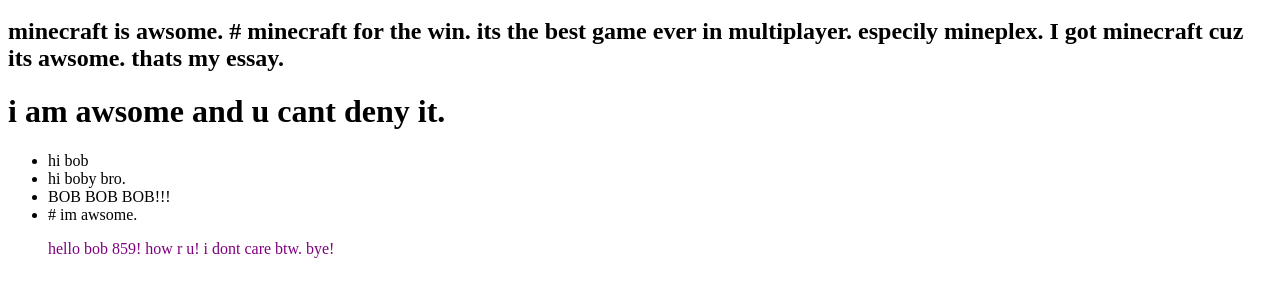
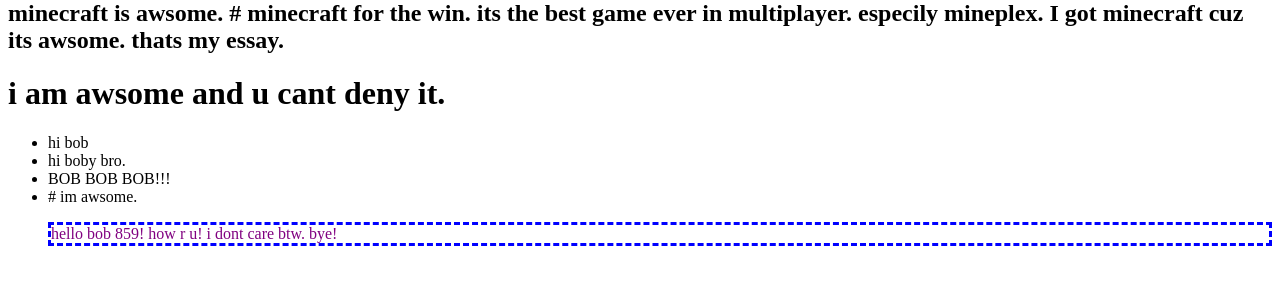
Before and after one commit to bob859/bob859, a plain HTML site: page index.html in a window 1280 px wide. Shown: the part 332-626 px from the top of the page. Drawn offline with Linux system fonts and the light colour scheme.

Commit message:
Update index.html

```diff
--- a/index.html
+++ b/index.html
@@ -5,7 +5,21 @@
       <title>   </title>
   <style> p {font-family: "Times New Roman", Georgia, Serif;
     Color: purple;
-  }</style>
+
+  }
+
+    p {
+  border-color: blue;
+  border-style: dashed;
+  padding: 25px
+  margin-bottom: 30px;
+}
+
+
+
+
+
+  </style>
 
     </head>
 
@@ -18,12 +32,7 @@
 
   <img src="http://cdn.pcgamesn.com/sites/default/files/Minecraft%20Adamantis%204.png">
   <img src="http://www.bitrebels.com/wp-content/uploads/2010/10/Enterprise-MineCraft-Build-1.jpg">
-p {
-  border-color: blue;
-  border-style: dashed;
-  padding: 25px
-  margin-bottom: 30px;
-}
+
 
 
   <h2> minecraft is awsome. # minecraft for the win. its the best game ever in multiplayer. especily mineplex. I got minecraft cuz its awsome. thats my essay.
```
